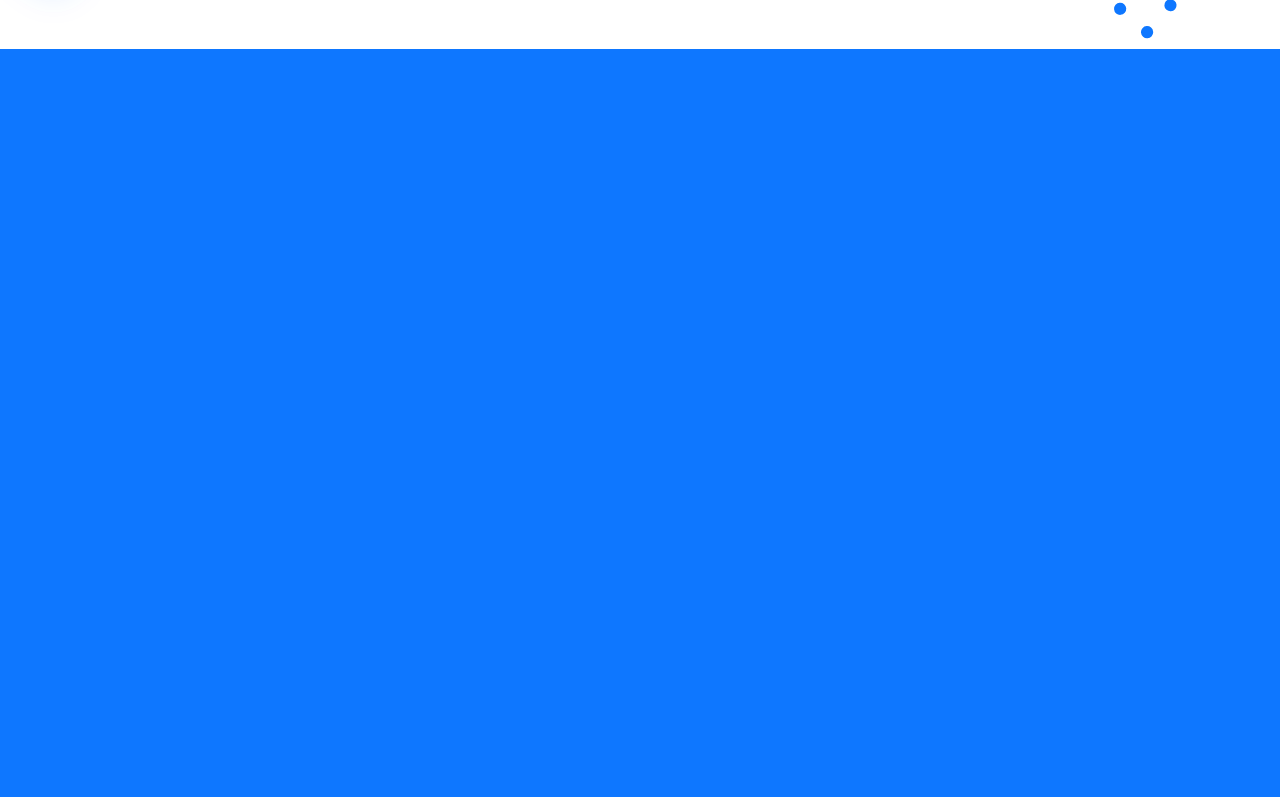
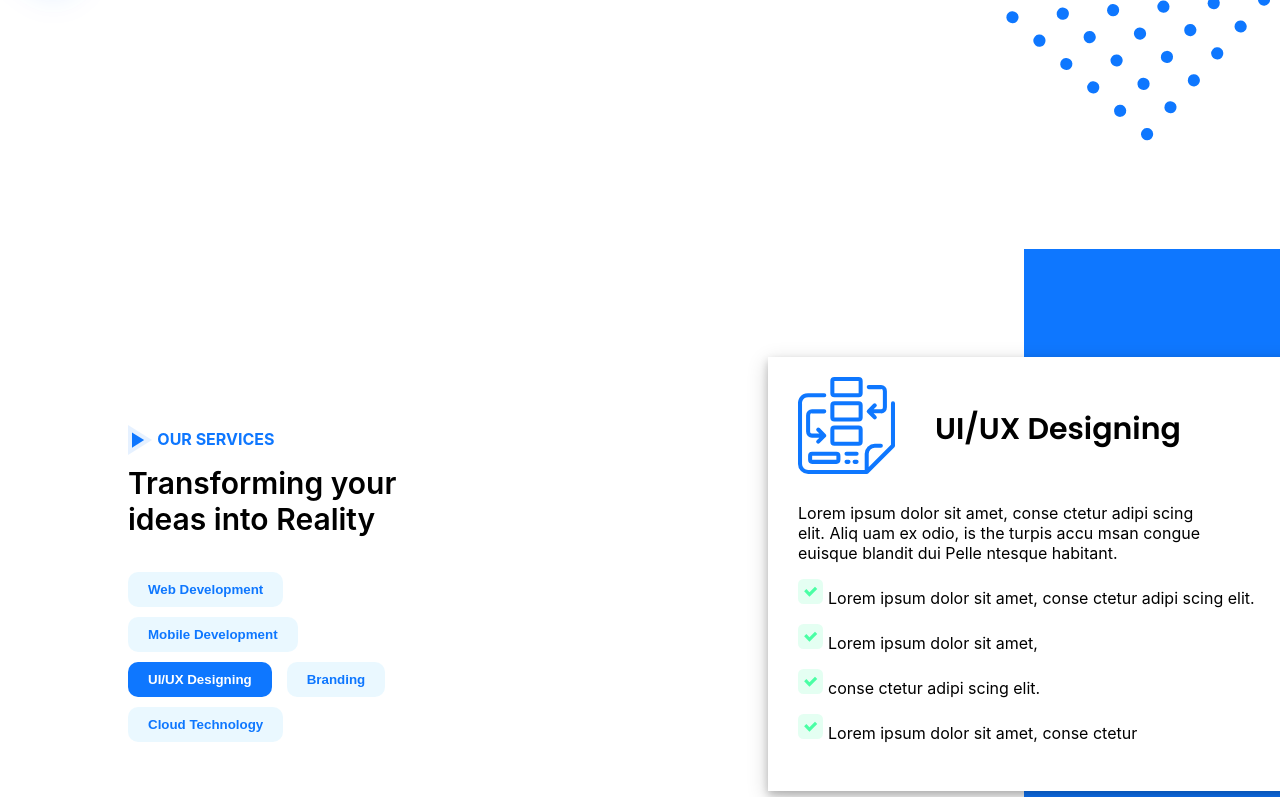
Before and after one commit to kushaangowda/Secure_Blink_Task, a React (Create React App) app: page / in a window 1280 px wide. Shown: the part 2000-2797 px from the top of the page. Before the commit the page ends 2049 px from the top, so only its background shows below. Built offline with nearby package versions, Linux system fonts and the light colour scheme; a web font is replaced by a local one.

Commit message:
finished screen 3

```diff
--- a/src/App.js
+++ b/src/App.js
@@ -1,12 +1,14 @@
 import React from "react";
 import Screen1 from "./screens/Screen1";
 import Screen2 from "./screens/Screen2";
+import Screen3 from "./screens/Screen3";
 
 function App() {
 	return (
 		<div className="App">
 			<Screen1 />
 			<Screen2 />
+			<Screen3 />
 		</div>
 	);
 }
--- a/src/index.css
+++ b/src/index.css
@@ -15,17 +15,23 @@ code {
 	font-family: source-code-pro, Menlo, Monaco, Consolas, "Courier New", monospace;
 }
 
+button {
+	cursor: pointer;
+}
+
 .links {
 	color: white;
 	font-size: 15px;
 	text-decoration: none;
 	padding: 10px 30px 10px 30px;
+	margin: 5px;
 	font-family: Poppins;
 	border-radius: 5px;
 	opacity: 0.7;
 }
 
-.active {
+.active,
+.links:hover {
 	color: black;
 	background-color: #fff;
 	font-weight: bold;
@@ -202,6 +208,7 @@ code {
 	position: relative;
 	z-index: 2;
 	background-color: #fff;
+	padding-bottom: 200px;
 }
 
 .g1 {
@@ -229,12 +236,14 @@ code {
 	height: 30px;
 }
 
-.text2stuff {
+.text2stuff,
+.text3stuff {
 	color: #0e77ff;
 	font-weight: bold;
 }
 
-.heading2 {
+.heading2,
+.heading3 {
 	font-size: 30px;
 	font-weight: 600;
 	margin-top: -10px;
@@ -276,3 +285,79 @@ code {
 	top: 51%;
 	right: -16%;
 }
+
+.Screen3 {
+	height: 80vh;
+	margin-bottom: 100px;
+}
+
+.part1 {
+	position: absolute;
+	width: 80%;
+	background-color: #fff;
+	height: 80vh;
+	margin-top: -20px;
+}
+
+.Text3 {
+	position: relative;
+	top: 25%;
+	left: 10%;
+	width: 25%;
+}
+
+.link3 {
+	padding: 10px 20px 10px 20px;
+	color: #0e77ff;
+	background-color: #16b2ff17;
+	margin: 5px 15px 5px 0px;
+	border: none;
+	border-radius: 10px;
+	font-weight: 600;
+	cursor: pointer;
+}
+
+.link3:hover,
+.activelink3 {
+	color: #fff;
+	background-color: #0e77ff;
+}
+
+.a23 {
+	height: 30px;
+}
+
+.Card3 {
+	position: relative;
+	width: 40%;
+	right: -60%;
+	top: -36%;
+	background-color: #fff;
+	height: 48vh;
+	box-shadow: 0 4px 8px 0 rgba(0, 0, 0, 0.2), 0 6px 20px 0 rgba(0, 0, 0, 0.19);
+	padding: 30px;
+	padding-top: 20px;
+}
+
+.heading31 {
+	font-family: Poppins;
+	font-weight: 600;
+	font-size: 30px;
+	padding-left: 40px;
+	position: relative;
+	top: -9%;
+}
+
+.desc31 {
+	width: 80%;
+}
+
+.tick {
+	height: 25px;
+}
+
+.pointsdesc {
+	position: relative;
+	top: -32%;
+	padding: 5px;
+}
--- /dev/null
+++ b/src/screens/Screen3.js
@@ -0,0 +1,15 @@
+import React from "react";
+import Text3 from "./components3/text3";
+import Card3 from "./components3/card3";
+
+function Screen3() {
+	return (
+		<div className="Screen3">
+			<div className="part1"></div>
+			<Text3 />
+			<Card3 />
+		</div>
+	);
+}
+
+export default Screen3;
--- /dev/null
+++ b/src/screens/components3/card3.js
@@ -0,0 +1,34 @@
+import React from "react";
+import icon3 from "../../assets/Group 35621.svg";
+import tick from "../../assets/Group 35604.svg";
+
+function Card3() {
+	return (
+		<div className="Card3">
+			<img src={icon3} className="icon3" />
+			<span class="heading31">UI/UX Designing</span>
+			<p className="desc31">
+				Lorem ipsum dolor sit amet, conse ctetur adipi scing elit. Aliq uam ex odio, is the turpis accu msan congue euisque blandit dui Pelle ntesque
+				habitant.
+			</p>
+			<p className="points">
+				<img src={tick} className="tick" />
+				<span className="pointsdesc">Lorem ipsum dolor sit amet, conse ctetur adipi scing elit.</span>
+			</p>
+			<p className="points">
+				<img src={tick} className="tick" />
+				<span className="pointsdesc">Lorem ipsum dolor sit amet,</span>
+			</p>
+			<p className="points">
+				<img src={tick} className="tick" />
+				<span className="pointsdesc">conse ctetur adipi scing elit.</span>
+			</p>
+			<p className="points">
+				<img src={tick} className="tick" />
+				<span className="pointsdesc">Lorem ipsum dolor sit amet, conse ctetur</span>
+			</p>
+		</div>
+	);
+}
+
+export default Card3;
--- /dev/null
+++ b/src/screens/components3/text3.js
@@ -0,0 +1,21 @@
+import React from "react";
+import a23 from "../../assets/Group 35626.svg";
+
+function Text3() {
+	return (
+		<div className="Text3">
+			<p className="text3stuff">
+				<img src={a23} className="a23" />
+				<span className="aboutus">OUR SERVICES</span>
+			</p>
+			<p className="heading3">Transforming your ideas into Reality</p>
+			<button className="link3">Web Development</button>
+			<button className="link3">Mobile Development</button>
+			<button className="link3 activelink3">UI/UX Designing</button>
+			<button className="link3">Branding</button>
+			<button className="link3">Cloud Technology</button>
+		</div>
+	);
+}
+
+export default Text3;
```
Also changed, not shown: 1 other file (tests, documents, lock files or other folders).
